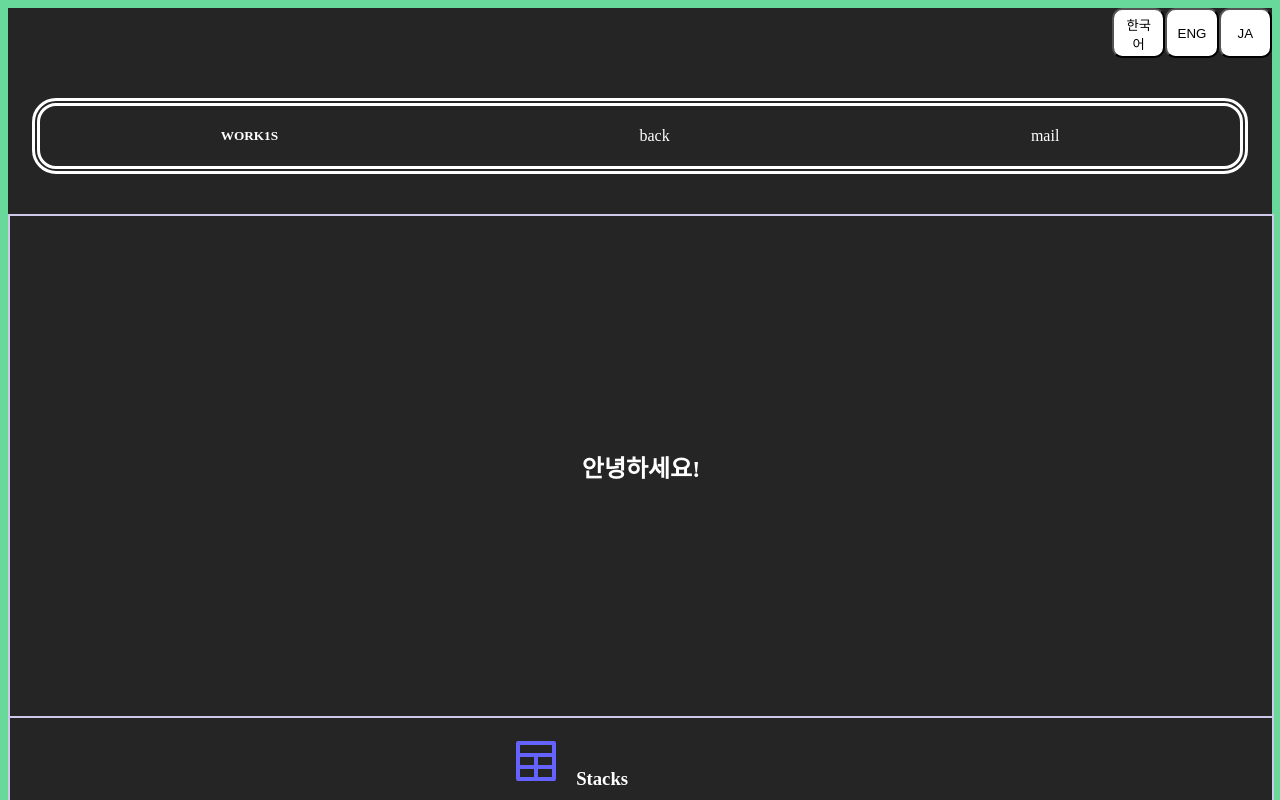
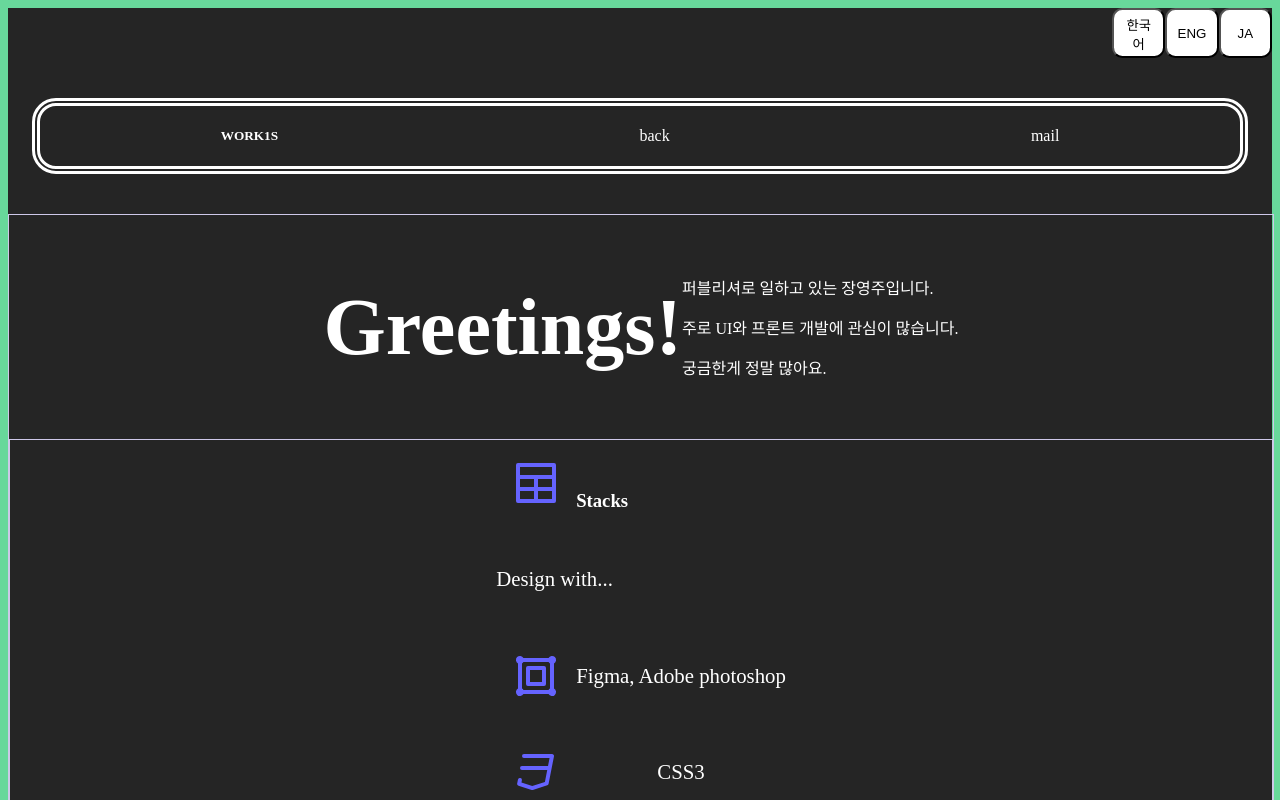
Before and after one commit to rosaceaee/portfolio, a React (Create React App) app in the folder projj/: page / in a window 1280 px wide. Shown: the top 800 px of the page. Built offline with nearby package versions, Linux system fonts and the light colour scheme; a web font is replaced by a local one.

Commit message:
update white to dark mode

```diff
--- a/projj/src/Main.js
+++ b/projj/src/Main.js
@@ -66,7 +66,12 @@ const Main = () => {
 
           <section className="main-center-con">
             <div className="me">
-              <h1 className="greeting">안녕하세요!</h1>
+              <h1 className="greeting">Greetings!</h1>
+              <div style={{ display: "block", border: "none" }}>
+                <p>퍼블리셔로 일하고 있는 장영주입니다.</p>
+                <p>주로 UI와 프론트 개발에 관심이 많습니다.</p>
+                <p>궁금한게 정말 많아요.</p>
+              </div>
             </div>
             <div className="stack-con">
               <h3 style={{ fontWeight: "700" }}>
--- a/projj/src/common.scss
+++ b/projj/src/common.scss
@@ -183,13 +183,20 @@ nav {
   width: 100%;
   margin: 0 auto;
 
+  .me {
+    border: none;
+    display: flex;
+    h1.greeting {
+      font-size: 5rem;
+    }
+  }
+
   div {
     border: 1px solid #cec8e9;
     display: flex;
     align-items: center;
     justify-content: center;
     height: 100%;
-    min-height: 500px;
 
     &.stack-con {
       padding: 0;
--- a/projj/src/pages/Works.js
+++ b/projj/src/pages/Works.js
@@ -192,7 +192,15 @@ const Works = (langlang) => {
 
     return (
       <>
-        <section style={{ border: "1px solid", height: "100vh" }}>
+        {" "}
+        <LangBtn setLang={setLang} />
+        <Header />
+        <nav>
+          <p>web</p>
+
+          <p onClick={() => scrollDown(aboutSection)}>app </p>
+        </nav>
+        <section style={{ border: "1px solid" }}>
           <section className="works-con design-con">
             <div>
               <h2>디자인 관련</h2>
@@ -311,13 +319,6 @@ const Works = (langlang) => {
 
   return (
     <>
-      <LangBtn setLang={setLang} />
-      <Header />
-      <nav>
-        <p>web</p>
-
-        <p onClick={() => scrollDown(aboutSection)}>app </p>
-      </nav>
       <main>
         <Parent setLang={setLang} />
         {/*
```
